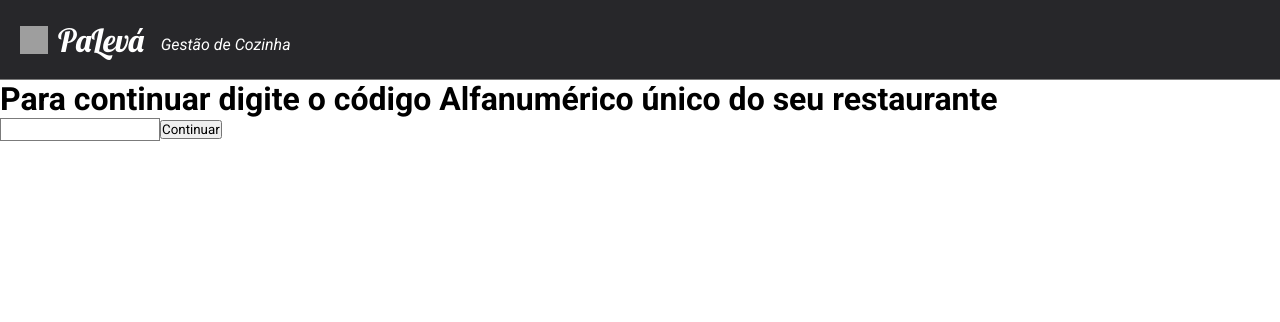
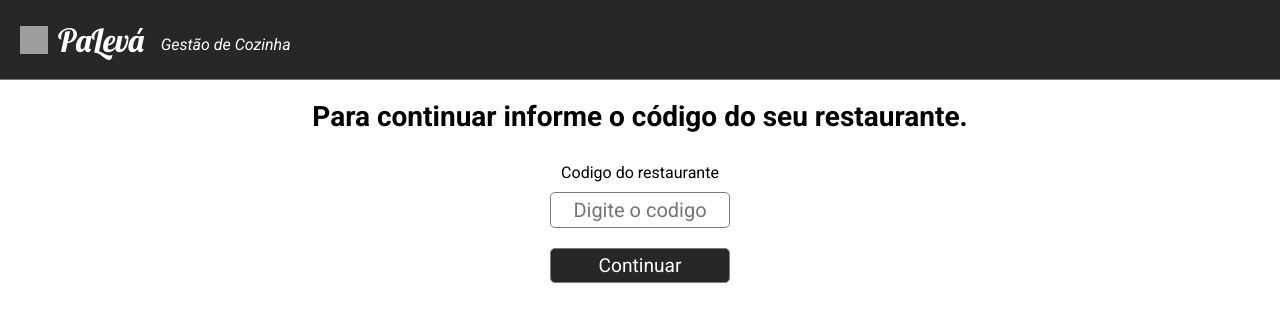
Before and after one commit to WillianDDaniel/take-away-kitchen-app, a Vue app: page / in a window 1280 px wide. Shown: the top 322 px of the page. Built offline with nearby package versions, Linux system fonts and the light colour scheme; no server answers; grey boxes are pictures that could not be loaded.

Commit message:
fix: refactoring to improve readability and apply validation to restaurant code

```diff
--- a/src/App.vue
+++ b/src/App.vue
@@ -1,13 +1,109 @@
-<script setup>
+<script>
   import Header from './components/Header.vue'
   import Main from './components/Main.vue'
+  import takeAwayApi from './services/takeAwayApi'
+
+  export default {
+    name: 'App',
+
+    components: {
+      Header,
+      Main,
+    },
+
+    data() {
+      return {
+        orders: [],
+        restaurantCode: null,
+      }
+    },
+
+    methods: {
+      getRestaurantCode() {
+        const code = localStorage.getItem('restaurant_code')
+        if (code) this.restaurantCode = code
+      },
+      async getAllOrders() {
+        if (!this.restaurantCode) return
+        const orders = await takeAwayApi.getAllOrders(this.restaurantCode)
+
+        if (orders.error) {
+          alert(orders.error + ': ' + orders.message)
+          localStorage.removeItem('restaurant_code')
+          window.location.reload()
+        }
+        this.orders = orders
+      },
+      saveRestaurantCode() {
+        const code = document.getElementById('restaurant-code').value
+        localStorage.setItem('restaurant_code', code)
+        window.location.reload()
+      },
+    },
+
+    created() {
+      this.getRestaurantCode()
+      this.getAllOrders()
+    }
+  }
 </script>
 
 <template>
+
   <Header />
-  <Main />
+  <Main v-if="restaurantCode" :orders="orders" :restaurantCode="restaurantCode" />
+
+  <main v-else class="register-code">
+    <h1>
+      Para continuar informe o código do seu restaurante.
+    </h1>
+
+    <label for="restaurant-code">Codigo do restaurante</label>
+    <input type="text" id="restaurant-code" class="restaurant-code" placeholder="Digite o codigo">
+
+    <button type="button" @click="saveRestaurantCode">
+      Continuar
+    </button>
+  </main>
+
 </template>
 
 <style scoped>
+  .register-code {
+    display: flex;
+    flex-direction: column;
+    align-items: center;
+    gap: 10px;
+  }
 
+  .register-code h1 {
+    text-align: center;
+    padding: 20px;
+    font-size: 1.75rem
+  }
+
+  .register-code input {
+    width: 180px;
+    font-size: 1.25rem;
+    text-align: center;
+    padding: 5px;
+    border-radius: 5px;
+    border: 1px solid #7b7b7b;
+    margin-bottom: 10px;
+  }
+
+  .register-code button {
+    width: 180px;
+    font-size: 1.2rem;
+    padding: 5px;
+    border-radius: 5px;
+    border: 1px solid #7b7b7b;
+    cursor: pointer;
+    background-color: #27272a;
+    color: white;
+  }
+
+  .register-code button:hover {
+    background-color: rgb(56, 56, 56);
+  }
 </style>
--- a/src/components/Main.vue
+++ b/src/components/Main.vue
@@ -1,69 +1,44 @@
 <script>
-  import takeAwayApi from '../services/takeAwayApi'
   import OrderList from './OrderList.vue';
   import OrderDetails from './OrderDetails.vue'
+
   export default {
     name: 'Main',
+
+    props: {
+      orders: Array,
+      restaurantCode: String
+    },
+
     components: {
       OrderDetails,
       OrderList,
     },
+
     data() {
       return {
-        orders: [],
-        restaurant_code: '',
-        selectedOrderCode: '',
+        selectedOrderCode: null,
       }
     },
+
     methods: {
-      async getAllOrders() {
-        this.orders = await takeAwayApi.getAllOrders(this.restaurant_code)
-        console.log(this.orders)
-      },
-      saveRestaurantCode() {
-        const code = document.getElementById('restaurant_code').value
-        localStorage.setItem('restaurant_code', code)
-        this.getRestaurantCode()
-        window.location.reload()
-      },
-      getRestaurantCode() {
-        const code = localStorage.getItem('restaurant_code')
-        if (code) {
-          this.restaurant_code = code
-        }
-      },
       showOrderDetails(orderCode) {
         this.selectedOrderCode = orderCode
-      }
+      },
     },
-    created() {
-      this.getRestaurantCode()
-      this.getAllOrders()
-    }
   }
 </script>
 
 <template>
-  <main v-if="restaurant_code === ''">
-    <div>{{ restaurant_code }}</div>
-    <h1>Para continuar digite o código Alfanumérico único do seu restaurante</h1>
-    <input type="text" id="restaurant_code" class="restaurant_code">
-    <button @click="saveRestaurantCode">Continuar</button>
+
+  <main class="main">
+    <OrderList :orders="orders" :showOrderDetails="showOrderDetails" />
+    <OrderDetails :order_code="selectedOrderCode" :restaurantCode="restaurantCode" />
   </main>
 
-  <main v-else class="main">
-    <OrderList :orders="orders" :showOrderDetails="showOrderDetails" />
-    <OrderDetails :order_code="selectedOrderCode" :restaurant_code="restaurant_code" />
-  </main>
 </template>
 
 <style scoped>
-  .restaurant_code {
-    padding: 3px;
-    outline: none;
-    border: 1px solid #7b7b7b;
-  }
-
   .order-list {
     display: flex;
     flex-direction: column;
--- a/src/components/OrderDetails.vue
+++ b/src/components/OrderDetails.vue
@@ -11,7 +11,7 @@
     },
     props: {
       order_code: String,
-      restaurant_code: String
+      restaurantCode: String
     },
 
     data() {
@@ -22,7 +22,7 @@
 
     methods: {
       async getOrderDetails() {
-        this.order = await takeAwayApi.getOrderDetails(this.restaurant_code, this.order_code)
+        this.order = await takeAwayApi.getOrderDetails(this.restaurantCode, this.order_code)
       },
       translateStatus(status) {
         return translateOrderStatus(status)
--- a/src/components/OrderList.vue
+++ b/src/components/OrderList.vue
@@ -70,6 +70,12 @@
     padding: 10px;
     border-radius: 5px;
     cursor: pointer;
+    -webkit-touch-callout: none;
+    -webkit-user-select: none;
+    -khtml-user-select: none;
+    -moz-user-select: none;
+    -ms-user-select: none;
+    user-select: none;
   }
 
   .order:hover {
```
